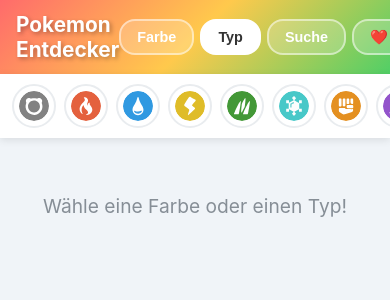
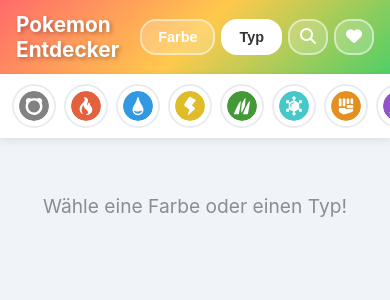
Before and after one commit to Koschi7/pokemon-farbsortierer, a FastAPI app: page / in a window 390 px wide; the page is wider, and only the part inside the window is pictured. Shown: the top 300 px of that part. Run offline with FastAPI, Linux system fonts and the light colour scheme; data that the repository does not hold is empty.

Commit message:
Replace emoji icons with Font Awesome for compact mobile navigation
Search and favorites buttons now use FA icons (magnifying glass, heart) instead
of text/emoji to save header space on small screens like iPhone.

Co-Authored-By: Claude Opus 4.6 <noreply@anthropic.com>

```diff
--- a/app/main.py
+++ b/app/main.py
@@ -210,11 +210,11 @@ async def toggle_favorite(
         is_favorite = True
     await session.commit()
 
-    heart = "❤️" if is_favorite else "🤍"
+    icon = "fa-solid" if is_favorite else "fa-regular"
     return HTMLResponse(
         f'<button class="fav-btn {"fav-active" if is_favorite else ""}" '
         f'hx-post="/pokemon/{pokemon_id}/favorite" hx-swap="outerHTML">'
-        f'{heart}</button>'
+        f'<i class="{icon} fa-heart"></i></button>'
     )
 
 
--- a/app/static/css/style.css
+++ b/app/static/css/style.css
@@ -61,6 +61,11 @@ body {
     background: #fff;
     color: #333;
     border-color: #fff;
+}
+
+.mode-btn.mode-icon {
+    padding: 6px 10px;
+    font-size: 1rem;
 }
 
 /* Filter Navigation */
@@ -343,6 +348,11 @@ body {
     transition: transform 0.15s;
     min-width: 48px;
     min-height: 48px;
+    color: #ccc;
+}
+
+.fav-btn.fav-active {
+    color: #ff6b6b;
 }
 
 .fav-btn:active {
--- a/app/templates/base.html
+++ b/app/templates/base.html
@@ -10,6 +10,7 @@
     <link rel="icon" href="/static/icons/icon-192.svg" type="image/svg+xml">
     <link rel="apple-touch-icon" href="/static/icons/icon-192.svg">
     <title>Pokemon Entdecker</title>
+    <link rel="stylesheet" href="https://cdnjs.cloudflare.com/ajax/libs/font-awesome/6.5.1/css/all.min.css" crossorigin="anonymous" referrerpolicy="no-referrer">
     <link rel="stylesheet" href="/static/css/style.css">
     <script src="https://unpkg.com/htmx.org@2.0.4"></script>
 </head>
--- a/app/templates/index.html
+++ b/app/templates/index.html
@@ -8,12 +8,12 @@
         <div class="mode-toggle">
             <button class="mode-btn" data-mode="color" onclick="switchMode('color')">{{ t.mode_color }}</button>
             <button class="mode-btn active" data-mode="type" onclick="switchMode('type')">{{ t.mode_type }}</button>
-            <button class="mode-btn" data-mode="search" onclick="switchMode('search')">{{ t.mode_search }}</button>
-            <button class="mode-btn" data-mode="favorites"
+            <button class="mode-btn mode-icon" data-mode="search" onclick="switchMode('search')"><i class="fa-solid fa-magnifying-glass"></i></button>
+            <button class="mode-btn mode-icon" data-mode="favorites"
                     hx-get="/pokemon?filter=favorites"
                     hx-target="#pokemon-grid"
                     hx-swap="innerHTML"
-                    onclick="switchMode('favorites')">❤️</button>
+                    onclick="switchMode('favorites')"><i class="fa-solid fa-heart"></i></button>
         </div>
     </header>
 
--- a/app/templates/partials/detail.html
+++ b/app/templates/partials/detail.html
@@ -15,7 +15,7 @@
     <button class="fav-btn {{ 'fav-active' if is_favorite else '' }}"
             hx-post="/pokemon/{{ pokemon.id }}/favorite"
             hx-swap="outerHTML">
-        {{ "❤️" if is_favorite else "🤍" }}
+        <i class="fa-{{ 'solid' if is_favorite else 'regular' }} fa-heart"></i>
     </button>
 
     <div class="detail-types">
```
Also changed, not shown: CHANGELOG.md.
